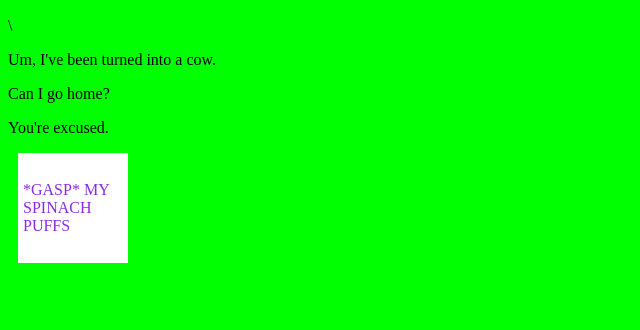
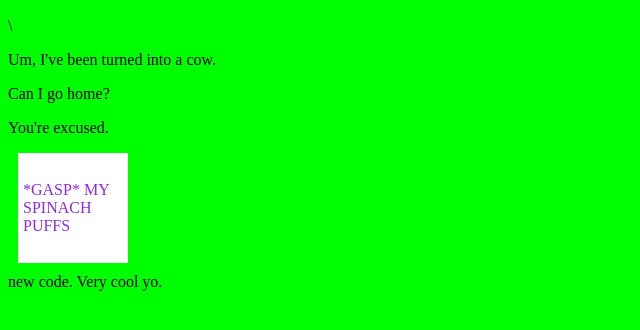
Before and after one commit to charlescrabtree/practice-repo-easy-mode, a plain HTML site: page index.html in a window 1280 px wide. Shown: the part 110-440 px from the top of the page, without its empty margins (0-640 px from the left). Drawn offline with Linux system fonts and the light colour scheme.

Commit message:
new code

```diff
--- a/index.html
+++ b/index.html
@@ -14,5 +14,6 @@
     <p>Can I go home?</p>
     <p class="Yzma">You're excused.</p>
     <div class="kronk">*GASP* MY SPINACH PUFFS</div>
+    <div> new code. Very cool yo.</div>
 </body>
 </html>
```
